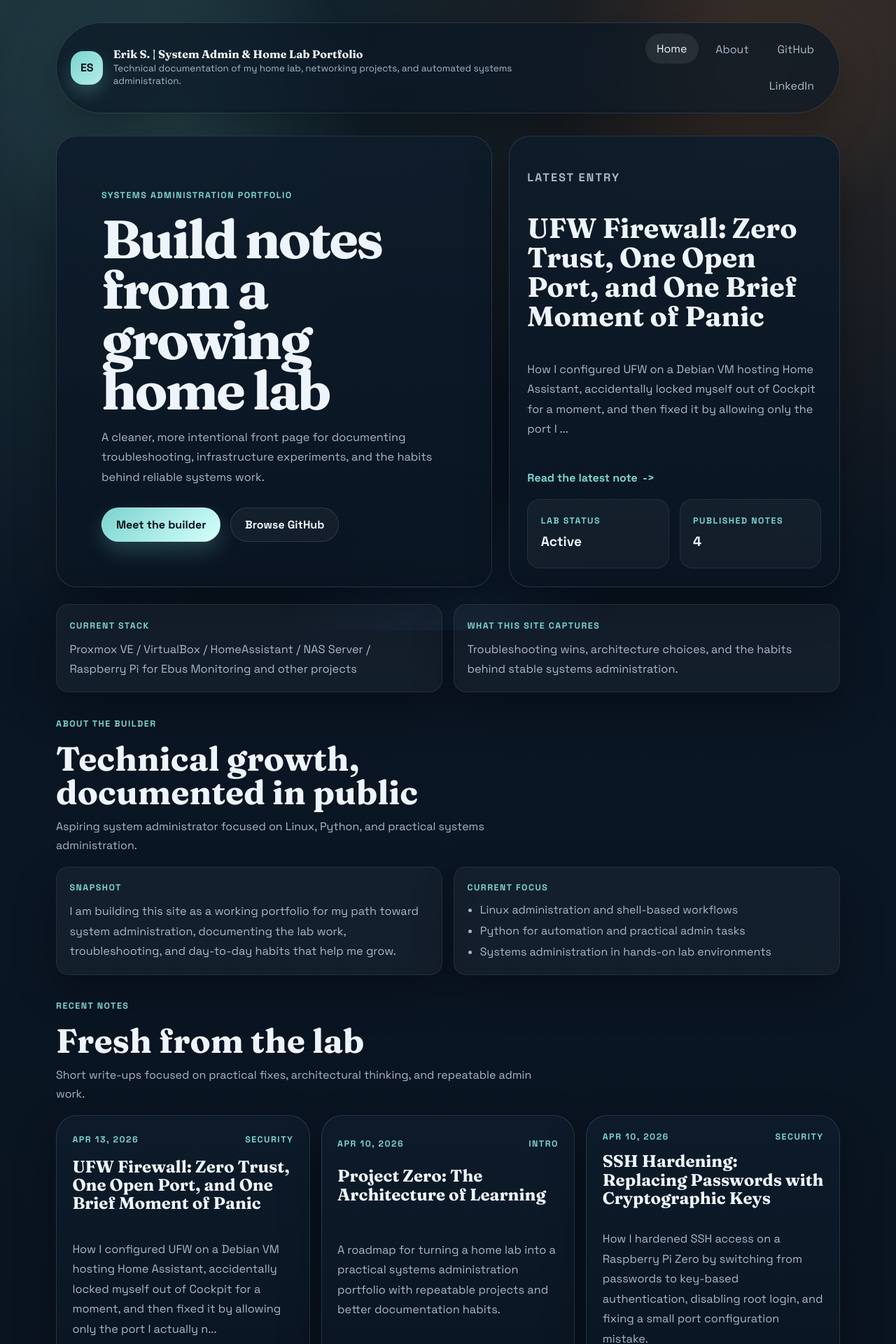
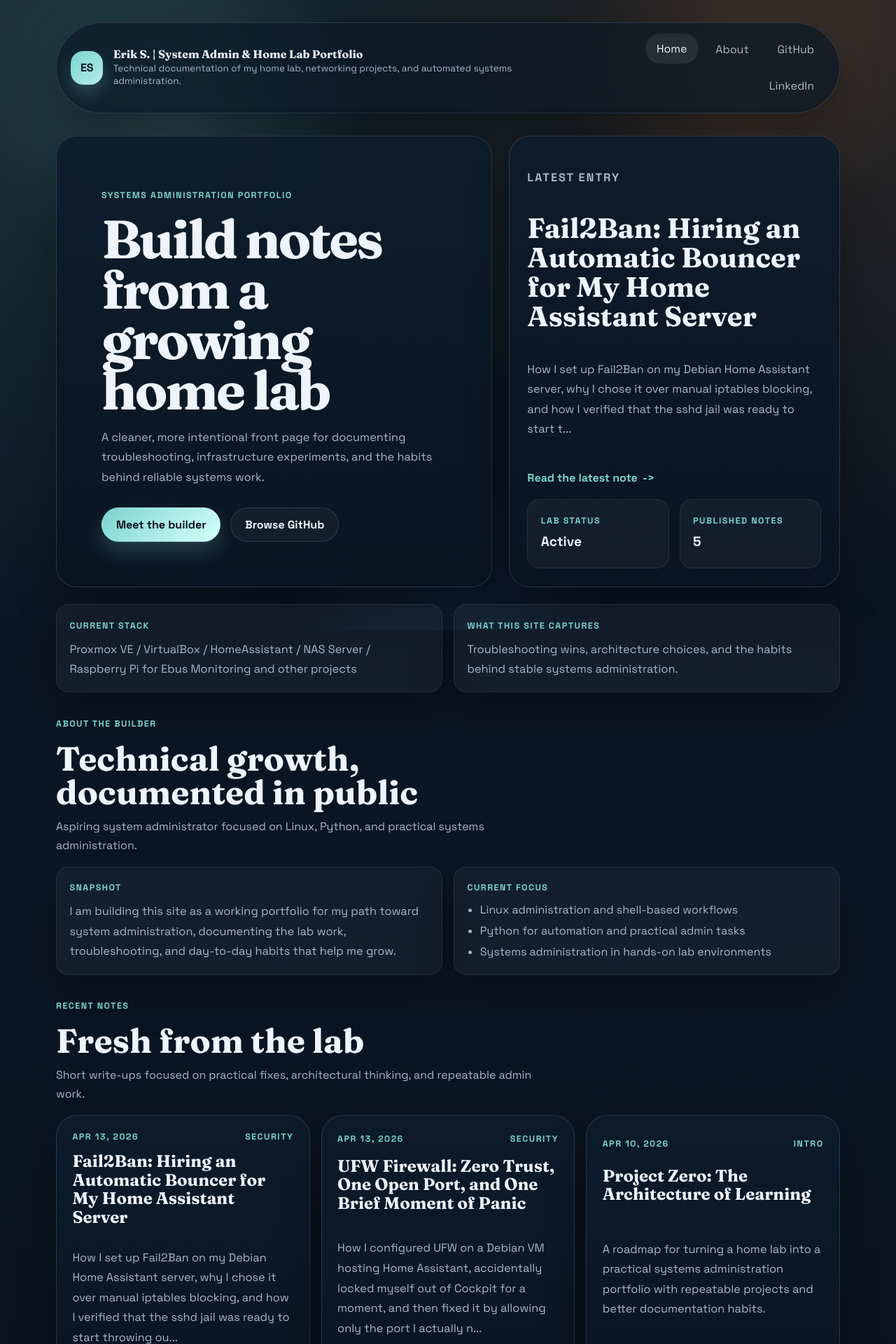
Before and after one commit to eriksleziona/eriksleziona.github.io, a Jekyll site: the page built from index.markdown, in a window 1280 px wide. Shown: the top 1920 px of the page at 70% size. Built offline with Jekyll 4.4.1, drawn with Linux system fonts in a browser that asks for light colours; part of the change alters nothing that is shown.

Commit message:
New Post

````diff
--- /dev/null
+++ b/_posts/2026-04-13-fail2ban-home-assistant-server.md
@@ -0,0 +1,146 @@
+---
+layout: post
+title: "Fail2Ban: Hiring an Automatic Bouncer for My Home Assistant Server"
+date: 2026-04-13 19:15:00 +0200
+categories: [Security, Linux]
+tags: [Fail2Ban, Debian, Home Assistant, UFW, SSH]
+summary: "How I set up Fail2Ban on my Debian Home Assistant server, why I chose it over manual iptables blocking, and how I verified that the sshd jail was ready to start throwing out brute-force guests."
+---
+
+## Context
+
+After setting up **UFW** on the Debian server that hosts my **Home Assistant** environment, the next logical step was to add another security layer: **Fail2Ban**.
+
+If UFW is the locked front door, then Fail2Ban is the automatic guard standing behind it, watching the logs and asking suspicious visitors why they keep trying the wrong password.
+
+## Step 1: Update the System
+
+Before installing anything new, I updated the server so it was running the latest available packages:
+
+```bash
+sudo apt update && sudo apt upgrade
+```
+
+## Step 2: Install Fail2Ban
+
+Then I installed the package:
+
+```bash
+sudo apt install fail2ban
+```
+
+Fail2Ban is a Python-based intrusion prevention tool. In practice, it watches log files for repeated failed authentication attempts and then blocks the offending IP address automatically for a defined period of time.
+
+That makes it especially useful for protecting services like **SSH**, where brute-force attempts are common and attackers are usually far more patient than administrators.
+
+## Why Not Just Use iptables Manually?
+
+Technically, I could block suspicious IP addresses manually with `iptables`, for example:
+
+```bash
+sudo iptables -A INPUT -s 1.2.3.4 -j DROP
+```
+
+That means:
+
+- `-A INPUT` adds a rule for incoming traffic.
+- `-s 1.2.3.4` targets that specific source IP.
+- `-j DROP` silently drops the traffic.
+
+That works, but it has two obvious disadvantages:
+
+1. It is manual.
+2. It does not stay persistent after a reboot unless the rules are saved properly.
+
+To make `iptables` rules persistent, I would also need:
+
+```bash
+sudo apt install iptables-persistent
+sudo netfilter-persistent save
+```
+
+So yes, manual blocking is possible.
+It is just not very elegant when the internet insists on being rude at scale.
+
+## Step 3: Create a Safe Local Configuration
+
+Instead of editing the default configuration directly, I created a local copy:
+
+```bash
+sudo cp /etc/fail2ban/jail.conf /etc/fail2ban/jail.local
+```
+
+That way, my custom settings stay separate from the default file.
+
+## Step 4: Configure the Global Defaults
+
+Inside `/etc/fail2ban/jail.local`, I adjusted the main settings in the `[DEFAULT]` section:
+
+```ini
+[DEFAULT]
+bantime = 1h
+findtime = 10m
+maxretry = 5
+ignoreip = 127.0.0.1/8 YOUR_IP
+```
+
+These values define the basic behavior:
+
+- `bantime` is how long an IP stays banned.
+- `findtime` is the time window Fail2Ban uses to count failed attempts.
+- `maxretry` is how many failures are allowed before the ban happens.
+- `ignoreip` is critical, because it prevents me from accidentally banning myself from my own server, which would be a very efficient but deeply annoying security policy.
+
+## Step 5: Enable SSH Protection
+
+The most important jail for my setup was `sshd`, so I enabled it in `jail.local`:
+
+```ini
+[sshd]
+enabled = true
+port = ssh
+logpath = /var/log/auth.log
+maxretry = 3
+```
+
+If SSH is running on a custom port, that `port` value should be changed to match it.
+
+## Step 6: Start and Enable the Service
+
+After the configuration was in place, I enabled and restarted the service:
+
+```bash
+sudo systemctl enable fail2ban
+sudo systemctl restart fail2ban
+```
+
+Then I checked the status:
+
+```bash
+sudo fail2ban-client status
+sudo fail2ban-client status sshd
+```
+
+<figure>
+  <img src="{{ '/assets/images/fail2ban-status.png' | relative_url }}" alt="Terminal output showing fail2ban-client status with the sshd jail enabled and currently no banned IPs." />
+  <figcaption>Fail2Ban up and running, with the SSH jail active and ready to play the role of automatic bouncer.</figcaption>
+</figure>
+
+## Outcome
+
+At the end of the setup:
+
+- Fail2Ban was installed on the Debian server.
+- A local `jail.local` configuration was created instead of editing the default file.
+- The global banning rules were customized.
+- SSH protection was enabled.
+- The service was active and responding correctly to status checks.
+
+This gave the server a much more practical defensive layer than manually chasing suspicious IPs one by one.
+
+## Next Step
+
+The next step will be the fun part: testing Fail2Ban with a controlled attack against my own server to confirm that the bans trigger exactly as expected.
+
+In security work, trust is good.
+Verification is better.
--- a/assets/main.scss
+++ b/assets/main.scss
@@ -462,6 +462,18 @@ img {
   color: #f9dfc6;
 }
 
+.prose figure {
+  margin: 1.8rem 0;
+}
+
+.prose figcaption {
+  margin-top: 0.75rem;
+  color: var(--muted);
+  font-size: 0.95rem;
+  line-height: 1.6;
+  text-align: center;
+}
+
 .prose code {
   padding: 0.15rem 0.4rem;
   border-radius: 0.45rem;
````
Also changed, not shown: assets/images/fail2ban-status.png (added).
